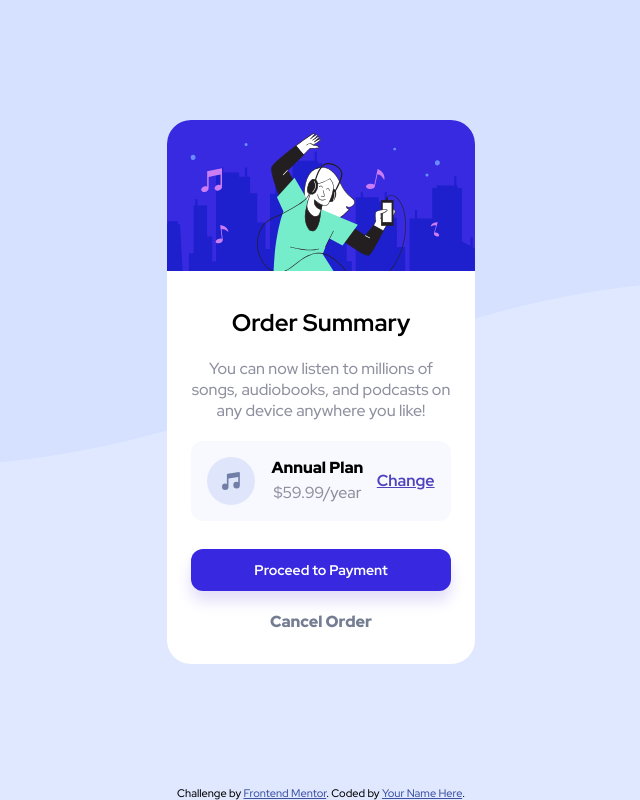
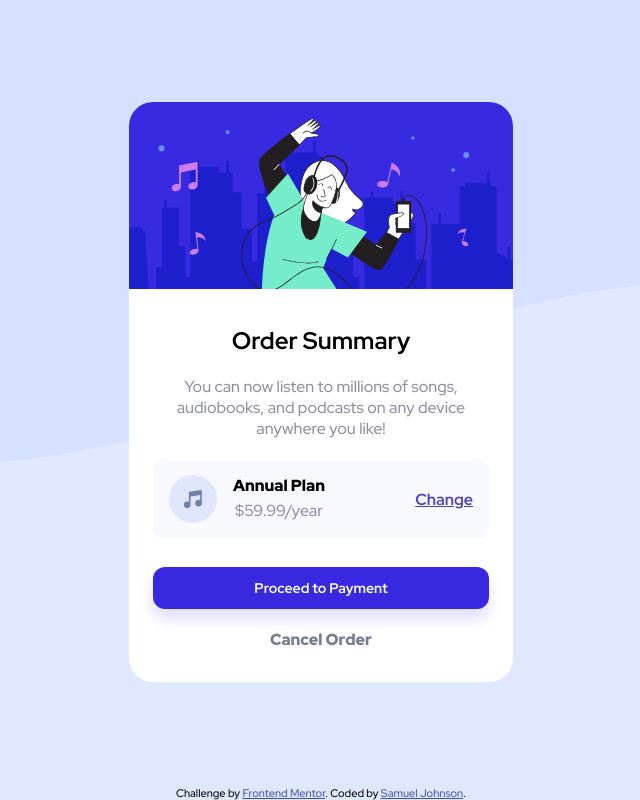
Before and after one commit to JohnsonSamuel324/Order-Summary-Component, a plain HTML site: page index.html in a window 1536 px wide. Shown: the whole page, without its empty margins (447-1087 px from the left). Drawn offline with Linux system fonts and the light colour scheme.

Commit message:
Finished

```diff
--- a/index.html
+++ b/index.html
@@ -31,7 +31,7 @@
   </div>
   <div class="attribution">
     Challenge by <a href="https://www.frontendmentor.io?ref=challenge" target="_blank">Frontend Mentor</a>.
-    Coded by <a href="#">Your Name Here</a>.
+    Coded by <a href="">Samuel Johnson</a>.
   </div>
 </body>
 </html>
--- a/styles.css
+++ b/styles.css
@@ -152,12 +152,12 @@ button {
 
 @media (min-width: 1440px) {
     .summary-card {
-        width: 20%;
+        width: 25%;
     }
 }
 
 @media (min-width: 2560px) {
     .summary-card {
-        width: 15%;
+        width: 20%;
     }
 }
```
